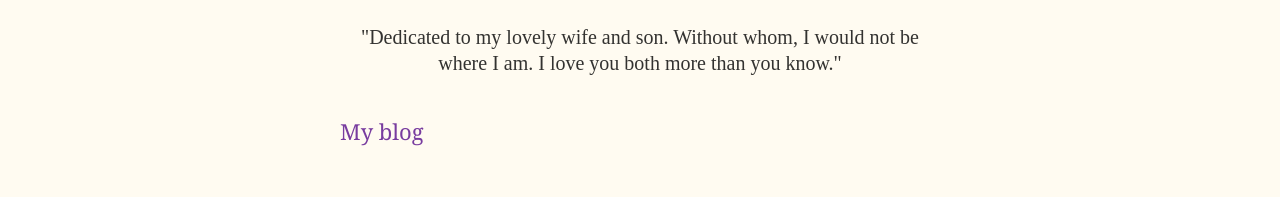
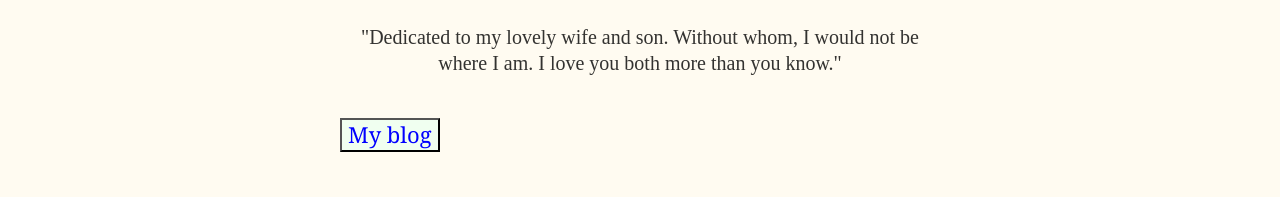
Before and after one commit to lta4/capstone-anxiety-app, a Gatsby site: page /about in a window 1280 px wide. Shown: the part 598-795 px from the top of the page. Built offline with nearby package versions, Linux system fonts and the light colour scheme; Gatsby itself is replaced by a stand-in of ours.

Commit message:
about update

```diff
--- a/src/pages/about.js
+++ b/src/pages/about.js
@@ -31,7 +31,7 @@ const About = () => (
         excerpt="I'm Andrew Arias. A Full Stack Developer and devoted husband and father. While taking on challenges which require a good sense of perseverance, I am able to convey my creative abilities while accomplishing any tasks. Let’s make our goals a reality."
       />
       <p className="dedication">"Dedicated to my lovely wife and son. Without whom, I would not be where I am. I love you both more than you know."</p>
-      <Link to="/andrew/blog-one" className="blogOneLink">My blog</Link>
+      <button className="blogButton"><Link to="/andrew/blog-one" className="blogOneLink">My blog</Link></button>
     </Container>
     <hr />
     <p className="aboutHardQuote">"The secret of happiness is not in doing what you like but in liking what you have to do."<br />-Sathya Sai Baba</p>
--- a/src/pages/about.module.css
+++ b/src/pages/about.module.css
@@ -14,15 +14,18 @@
     height: 180px;
     margin: 0;
 }
+
 .description {
     flex: 1;
     margin-left: 18px;
     padding: 12px;
 }
+
 .username {
     margin: 0 0 12px 0;
     padding: 0;
 }
+
 .excerpt {
     margin: 0;
 }
--- a/src/styles/global.css
+++ b/src/styles/global.css
@@ -257,10 +257,14 @@ a.pg4 {
 
   /*************ABOUT**************/
 
+.blogButton {
+  background-color: honeydew;
+}
+
   .blogOneLink {
     text-align: center;
     text-decoration: none;
-    color: #783C9F;
+    color: blue;
   }
 
   .dedication {
```
Lines whose indentation alone changed are shown as unchanged.
